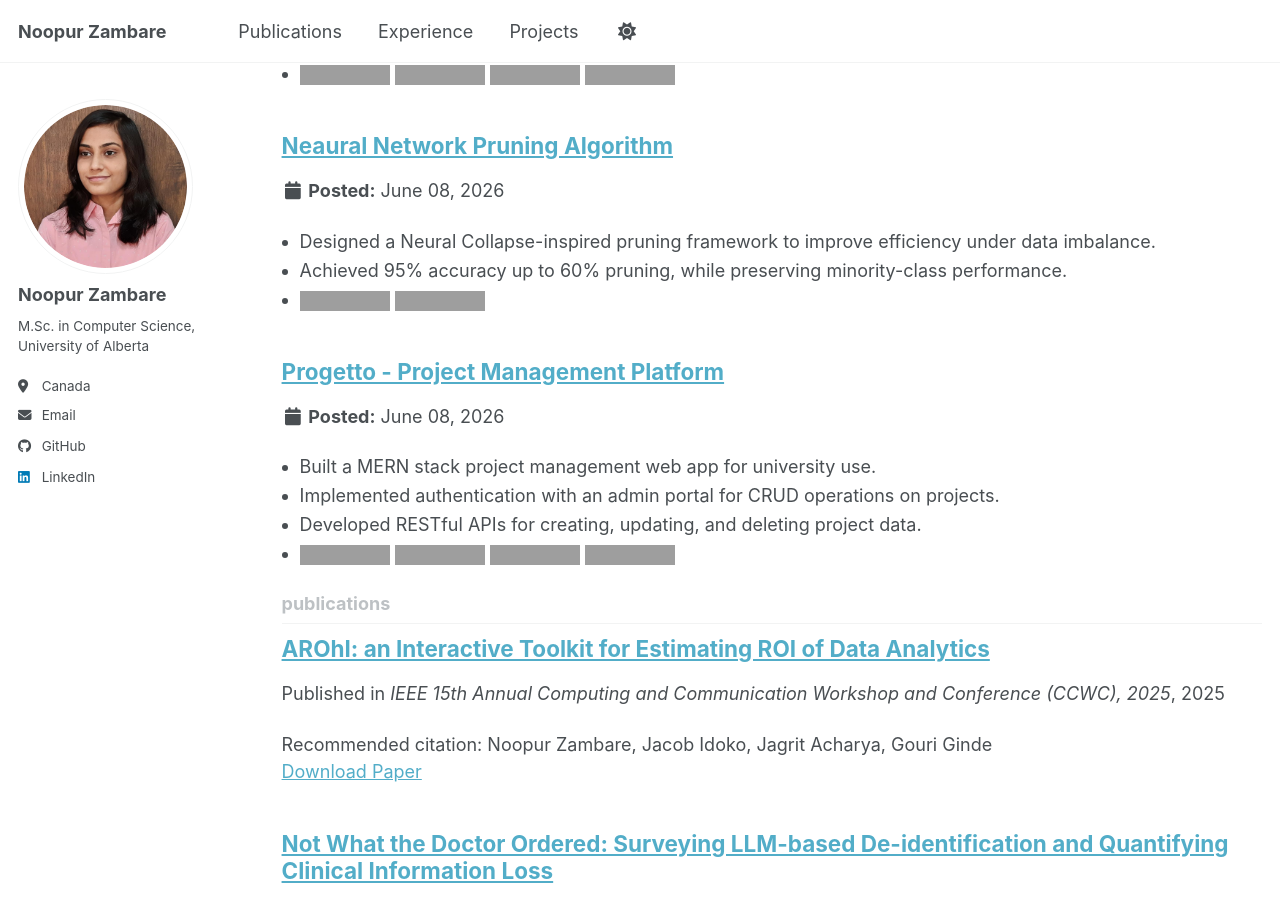
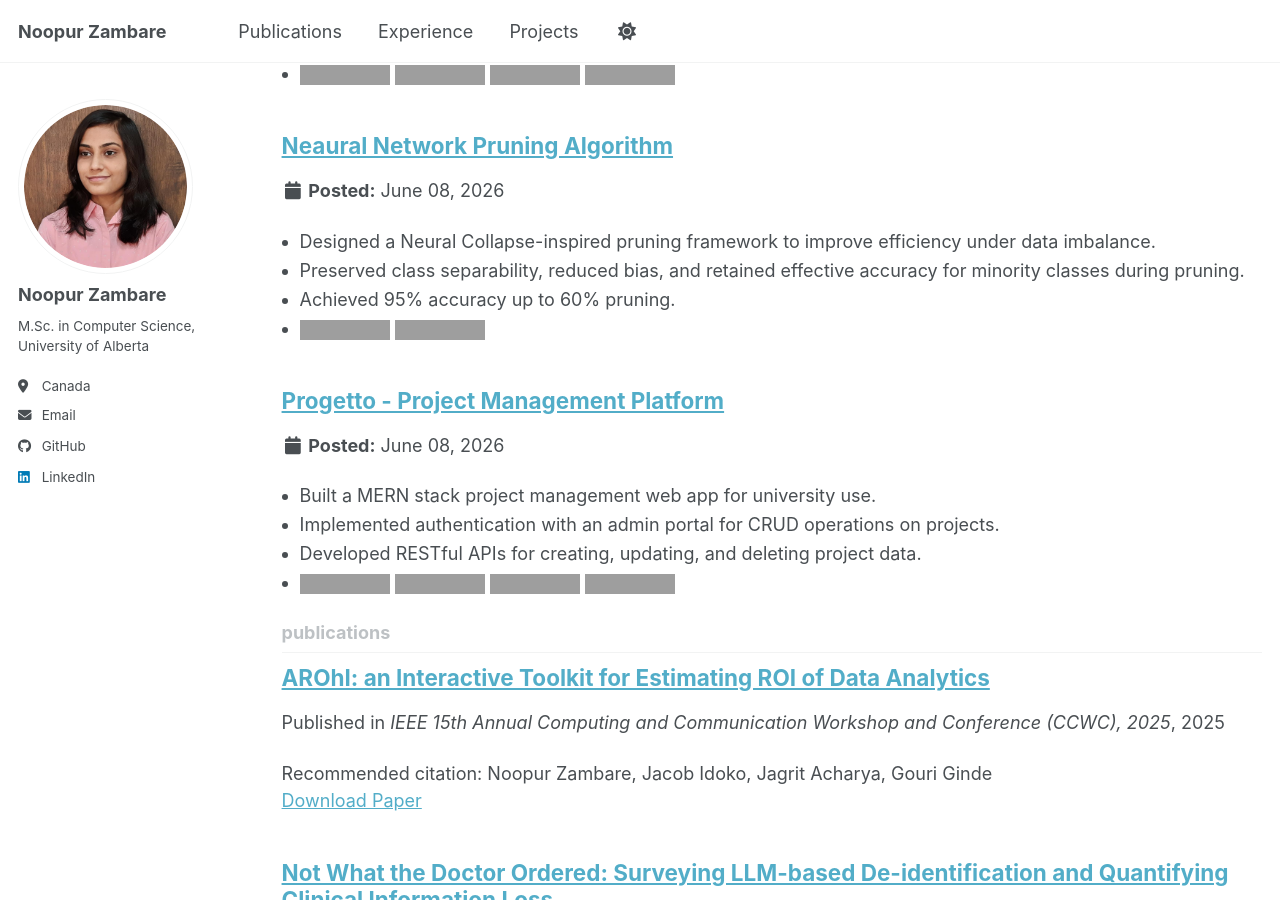
Before and after one commit to noopur-zambare/noopur-zambare.github.io, a Jekyll site: the page built from _pages/collection-archive.html, in a window 1280 px wide and 900 px high, scrolled down 3988 px, cut to the strip 0-900 px from the top of the window. Built offline with Jekyll 4.4.1, drawn with Linux system fonts in a browser that asks for light colours; a script bundle is joined from its source files by our own code; library files that are not in the unit come from our copies; grey boxes are pictures that could not be loaded.

Commit message:
project changed

```diff
--- a/_projects/d-nc.md
+++ b/_projects/d-nc.md
@@ -8,7 +8,8 @@ image: /images/debiased_pruning/diagram.png
 excerpt: "<div style='text-align: justify;'>
 <ul style='margin: 6px 0 0 0; padding-left: 18px;'>
 <li style='margin: 2px 0;'>Designed a Neural Collapse-inspired pruning framework to improve efficiency under data imbalance.</li>
-<li style='margin: 2px 0;'>Achieved 95% accuracy up to 60% pruning, while preserving minority-class performance.</li>
+<li style='margin: 2px 0;'>Preserved class separability, reduced bias, and retained effective accuracy for minority classes during pruning.</li>
+<li style='margin: 2px 0;'>Achieved 95% accuracy up to 60% pruning.</li>
 <li>
 <img src='https://img.shields.io/badge/TensorFlow-ff8f00?logo=tensorflow&logoColor=white'/>
 <img src='https://img.shields.io/badge/Deep%20Learning-purple'/>
```
